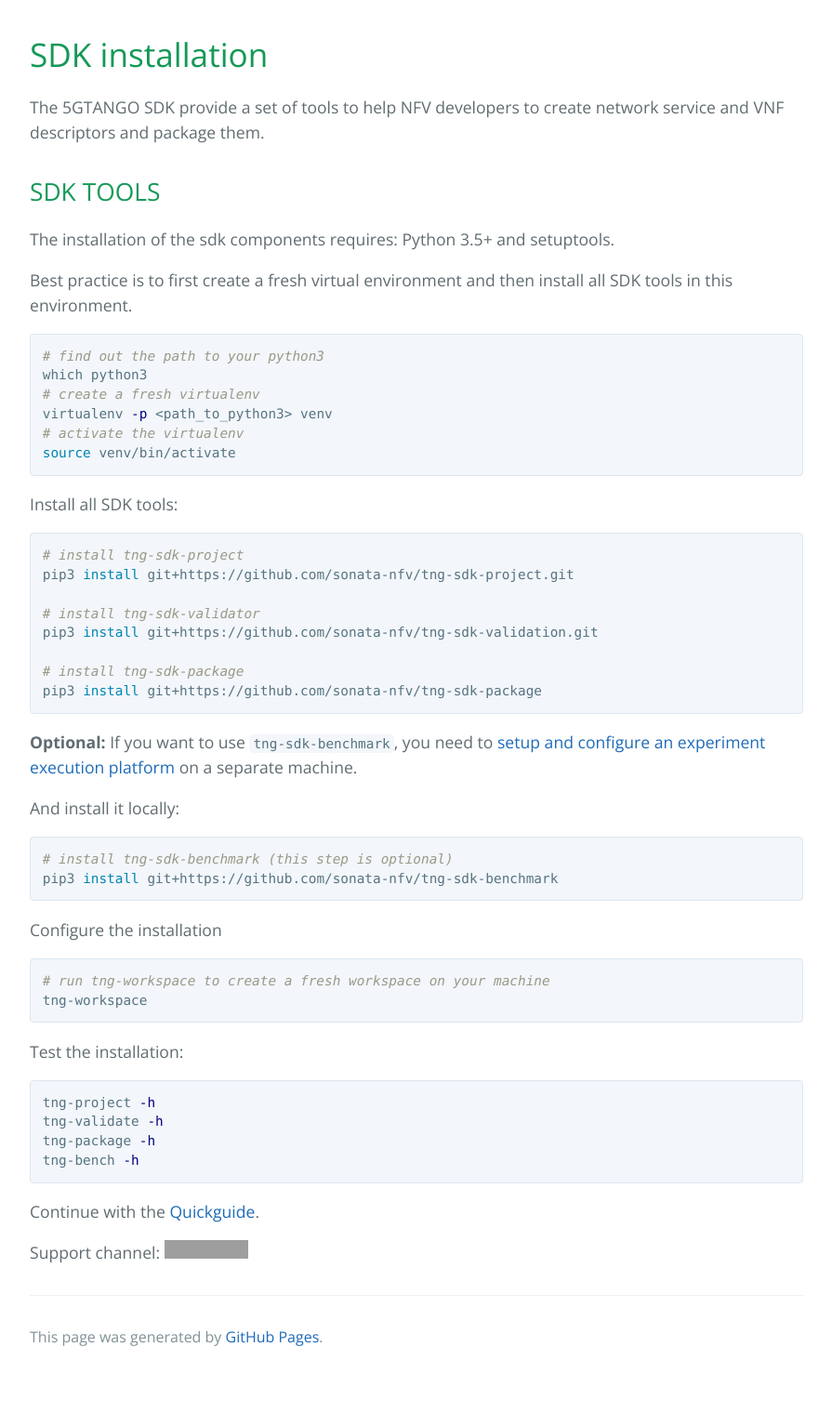
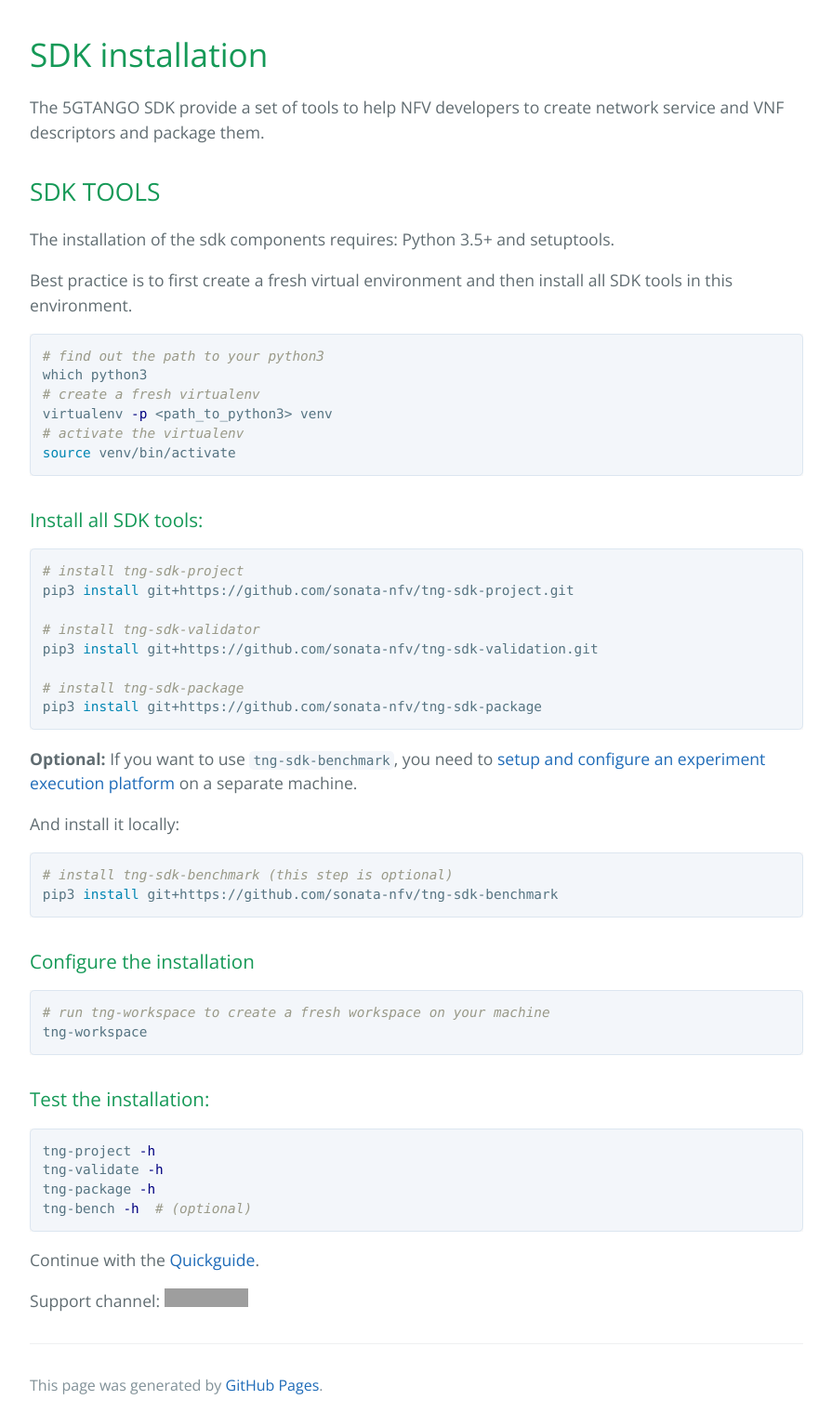
Before and after one commit to sonata-nfv/sonata-nfv.github.io, a Jekyll site: the page built from sdk-installation.md, in a window 1280 px wide. Shown: the whole page at 93% size, without its empty margins (192-1087 px from the left). Built offline with Jekyll 4.4.1, drawn with Linux system fonts in a browser that asks for light colours; our own code applies the rules of GitHub Pages for plain Markdown files; before the commit the page ends 1482 px from its top, so only the background shows below that; grey boxes are pictures that could not be loaded.

Commit message:
Update sdk-installation.md

````diff
--- a/sdk-installation.md
+++ b/sdk-installation.md
@@ -17,7 +17,7 @@ virtualenv -p <path_to_python3> venv
 source venv/bin/activate
 ```
 
-Install all SDK tools:
+### Install all SDK tools:
 
 ```sh
 # install tng-sdk-project
@@ -39,20 +39,20 @@ And install it locally:
 pip3 install git+https://github.com/sonata-nfv/tng-sdk-benchmark
 ```
 
-Configure the installation
+### Configure the installation
 
 ```sh
 # run tng-workspace to create a fresh workspace on your machine
 tng-workspace
 ```
 
-Test the installation:
+### Test the installation:
 
 ```sh
 tng-project -h
 tng-validate -h
 tng-package -h
-tng-bench -h
+tng-bench -h  # (optional)
 ```
 
 Continue with the [Quickguide](/quickguide).
````
